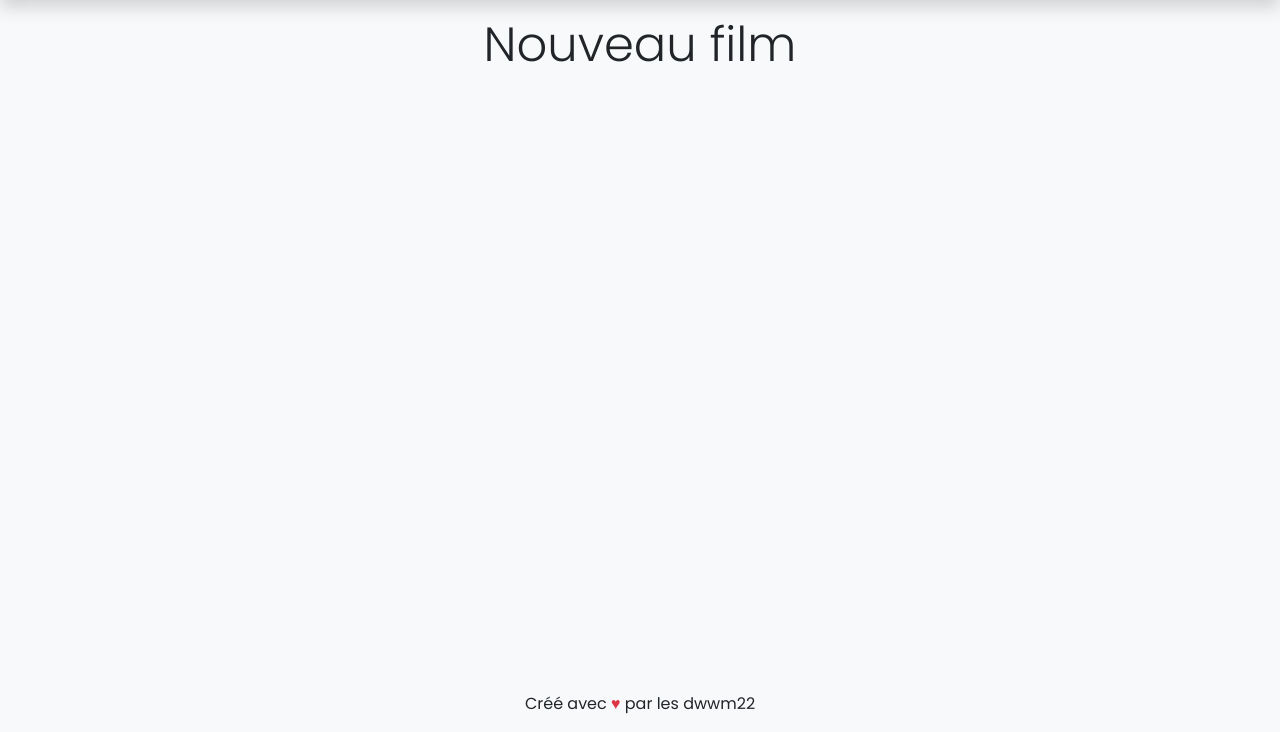
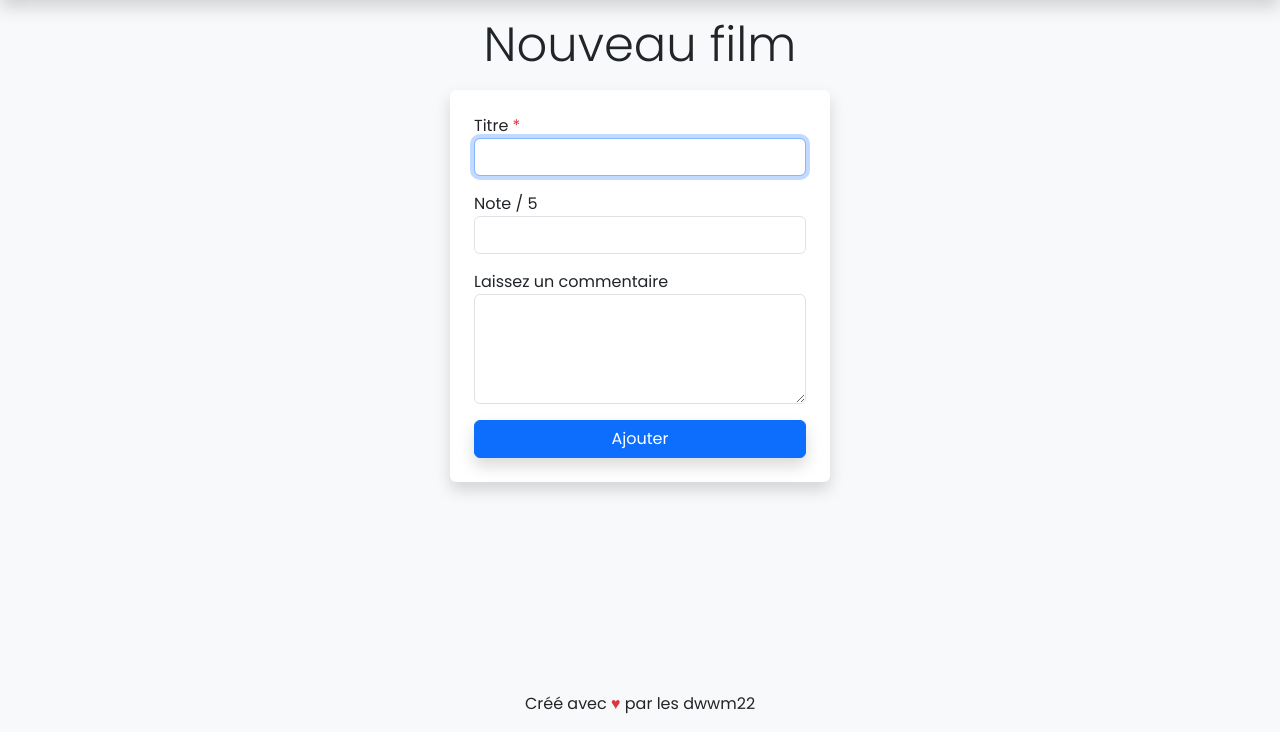
Before and after one commit to benalifatna/MR-Popcorn, a PHP site: page /create.php in a window 1280 px wide. Shown: the part 68-800 px from the top of the page. Run offline with PHP 8.4, Linux system fonts and the light colour scheme; some libraries are stand-ins or nearby versions.

Commit message:
Création du formulaire d'ajout d'un nouveau film en base de donnée

```diff
--- a/partials/foot.php
+++ b/partials/foot.php
@@ -1,4 +1,5 @@
+    <!-- chargement du script de bootstrap   -->
     <script src="https://cdn.jsdelivr.net/npm/bootstrap@5.3.8/dist/js/bootstrap.bundle.min.js" integrity="sha384-FKyoEForCGlyvwx9Hj09JcYn3nv7wiPVlz7YYwJrWVcXK/BmnVDxM+D2scQbITxI" crossorigin="anonymous"></script>
 
-</body>
+    </body>
 </html>
--- a/public/create.php
+++ b/public/create.php
@@ -1,4 +1,43 @@
 <?php
+    /*
+    *------------------------------------------------------
+    *   Traitement des données provenant du formulaire
+    *------------------------------------------------------
+    */
+    // 1. Si les données du formulaire sont envoyer via la méthode POST;
+
+    // Alors,
+    // 2. Protéger le serveur contre les failles de sécurité
+
+    // 2a. Les failles de type csrf
+    // 2b. Les robots spameurs (pot de miel)
+
+    // 3. procéder à la validation des données du formulaire
+
+    // 4. S'il existe au moins une erreur détecteée par le formulaire
+        //   Alors,
+        // 4a. Sauvegarder les messages d'erreurs en session, pour affichage à l'écran de l'utilisateur
+        // 4b. Sauvegarder les anciennes données provenant du formulaire en session
+        // 4c. Effectuer une redirection vers la page de laquelle proviennent les informations
+        // Puis arrêter l'exécution du script.
+
+    // 5. Dans le cas contraire,
+    // 5a. Arrondir la note à un chiffre apres la virgule,
+
+    // 6. Etablir une connexion avec la base de données
+
+    // 7. Effectuer la requête d'insertion du nouveau film dans la table prévue (film)
+
+    // 8. Générer le message flash de succès
+
+    // 9. Effectuer une redirection vers la page listant les films ajoutés (index.php)
+    // Puis arrêter l'exécution du script.
+
+?>
+
+<?php
+
+// on déclare les variables avant pour qu'il soit utiliser dans les fichier
     $title="Nouveau film";
     $description = "Ajout d'un nouveau film";
     $keywords = "Cinéma, repertoire, ajout, nouveau, film, dwwm22";
@@ -15,7 +54,32 @@
             <h1 class="text-center my-3 display-5">Nouveau film</h1>
 
             <!-- Formulaire d'ajout d'un nouveau film -->
+            <div class="contenaire">
+                <div class="row">
+                    <div class="col-md-8 col-lg-4 mx-auto p-4 bg-white shadow rounded">
+                        <!-- on enlève le action car symfony ne l'utilise pas -->
+                        <form action="" method="post">
+                            <div class="mb-3">
+                                <label for="title">Titre <span class="text-danger">*</span></label>
+                                <input type="text" name="title" id="title" class="form-control" autofocus required>
+                            </div>
+                            <div class="mb-3">
+                                <label for="rating">Note / 5</label>
+                                <input type="number" min="0" max="5" step=".5" inputmode="decimal" name="rating" id="rating" class="form-control">
+                            </div>
+                            <div class="mb-3">
+                                <label for="comment">Laissez un commentaire</label>
+                                <textarea name="comment" id="comment" class="form-control" rows="4"></textarea>
+                            </div>
+                            <div>
+                                <input type="submit" value="Ajouter" class="w-100 btn btn-primary shadow">
+                            </div>
 
+                        </form>
+                    </div>
+
+                </div>
+            </div>
 
         </main>
 
--- a/public/index.php
+++ b/public/index.php
@@ -1,4 +1,5 @@
 <?php
+// on le déclare avant partials.head pour que title s'affiche
     $title=" Liste des films";
     $description = "Découvrez la liste complète de mes films : notes, commentaires et fiches détaillées. Répertoire cinéma mis à jour régulièrement.";
     $keywords = "Cinéma, repertoire, film, dwwm22";
--- a/serve.php
+++ b/serve.php
@@ -1,4 +1,4 @@
 <?php
 echo "\nPress Ctrl-C to shutdown this server\n\n";
 
-exec("php -S localhost:8000 -t public");
+exec("php -S localhost:8080 -t public");
```
